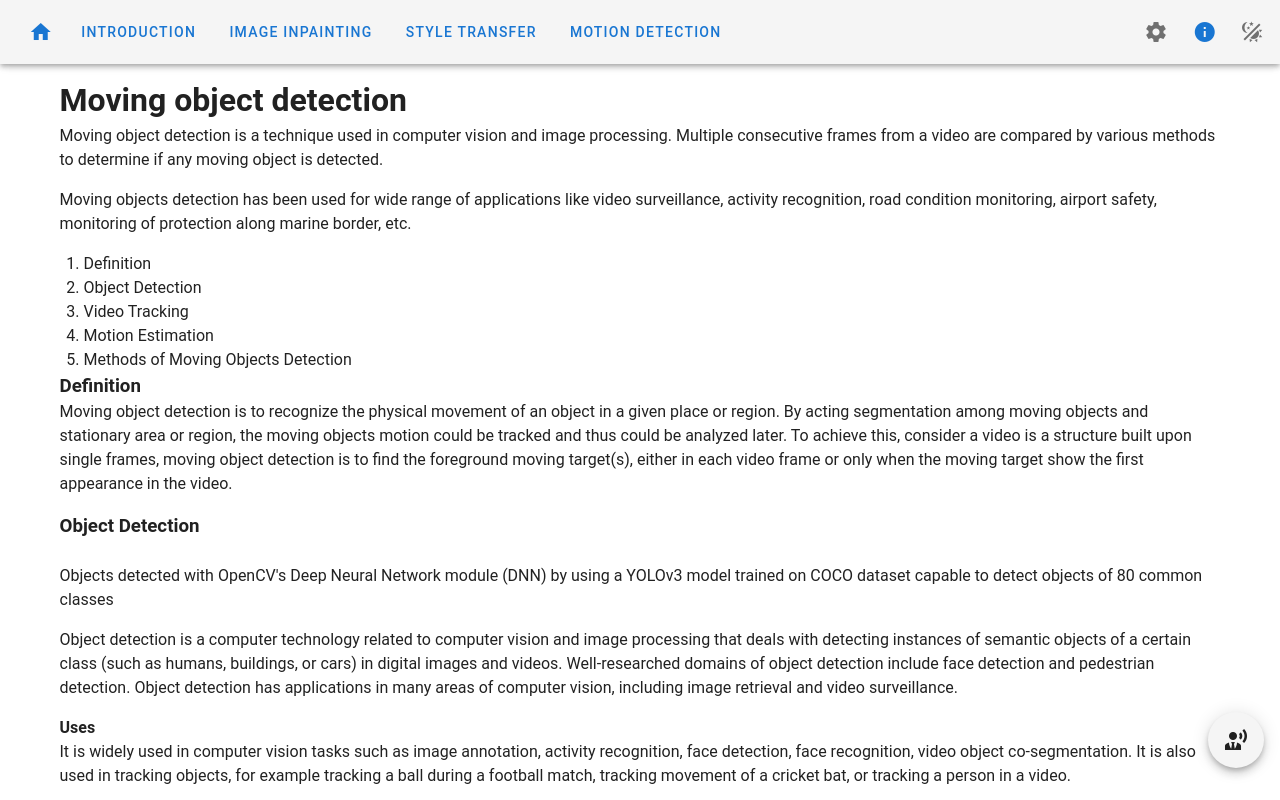
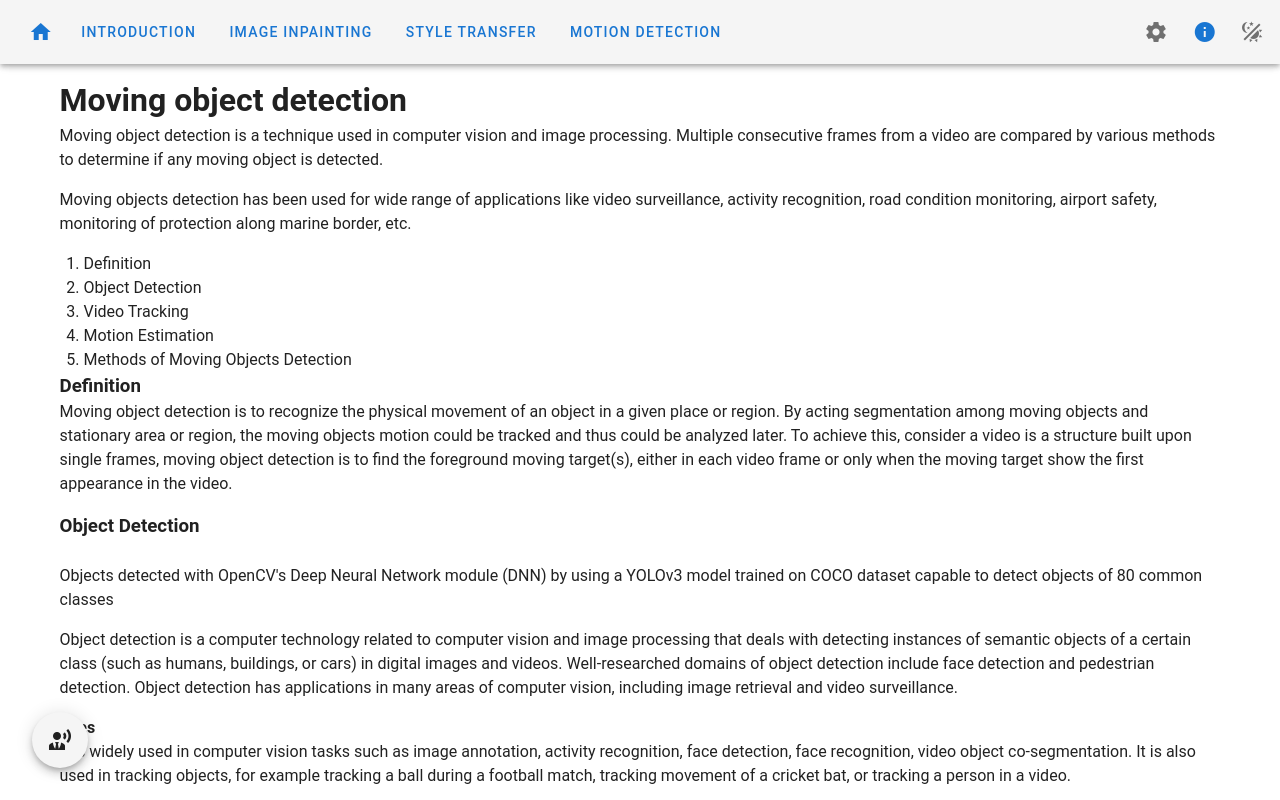
Before and after one commit to hrbattery/3185-proj, a Vue app in the folder src/: page /p4 in a window 1280 px wide. Shown: the top 800 px of the page. Built offline with nearby package versions, Linux system fonts and the light colour scheme.

Commit message:
to top button demo

```diff
--- a/src/src/pages/Page4.vue
+++ b/src/src/pages/Page4.vue
@@ -3,6 +3,19 @@
     <Header @enable-sidebar="isOpeningSidebar=true"/>
 
     <v-main>
+      <div ref="top"></div>
+      <v-fab-transition>
+      <v-btn
+        fab
+        fixed
+        bottom
+        left
+        class="v-btn--example"
+        @click="playVoice"
+      >
+        <v-icon>{{voiceIcon}}</v-icon>
+      </v-btn>
+      </v-fab-transition>
       <v-fab-transition>
       <v-btn
         fab
@@ -10,9 +23,10 @@
         bottom
         right
         class="v-btn--example"
-        @click="playVoice"
+        @click="backToTop"
+        v-if = "showTop"
       >
-        <v-icon>{{voiceIcon}}</v-icon>
+        <v-icon>mdi-arrow-up-bold</v-icon>
       </v-btn>
       </v-fab-transition>
       <v-container>
@@ -185,7 +199,8 @@
           rate: 1,
           pitch: 1,
         },
-        voiceIcon: "mdi-account-tie-voice"
+        voiceIcon: "mdi-account-tie-voice",
+        showTop: false
       }
     },
     methods: {
@@ -215,6 +230,18 @@
       },
       handleStop() {
         synth.cancel(msg);
+      },
+      scrollToTop() {
+        var scrollTop = window.pageYOffset || document.documentElement.scrollTop || document.body.scrollTop;
+        let browserHeight = window.outerHeight;
+        if (scrollTop > browserHeight) {
+          this.$data.showTop = true
+        } else {
+          this.$data.showTop = false
+        }
+      },
+      backToTop() {
+        this.$refs.top.scrollIntoView({behavior: "smooth"});
       }
     },
     components: {
@@ -222,8 +249,7 @@
       // MarkdownItVue
     },
     mounted () {
-      // console.log(this.$refs.cards['1'])
-      // this.$refs.cards["1"].text = "Topic 1";
+      window.addEventListener('scroll', this.scrollToTop)
     }
   }
 </script>
@@ -233,4 +259,10 @@
   bottom: 0;
   margin: 0 0 16px 16px;
 }
+.fade-enter-active, .fade-leave-active {
+  transition: opacity .5s;
+}
+.fade-enter, .fade-leave-to{
+  opacity: 0;
+}
 </style>
```
